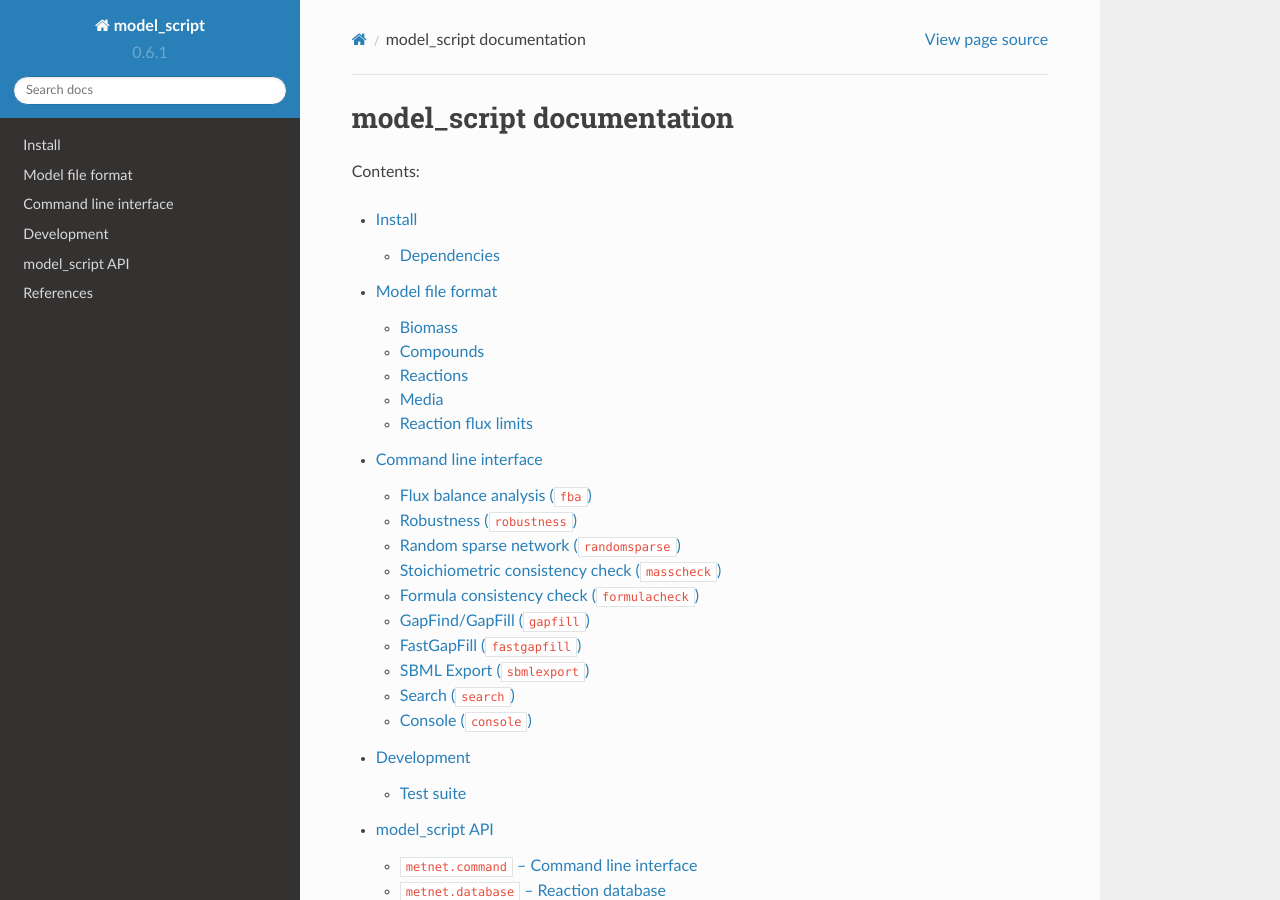
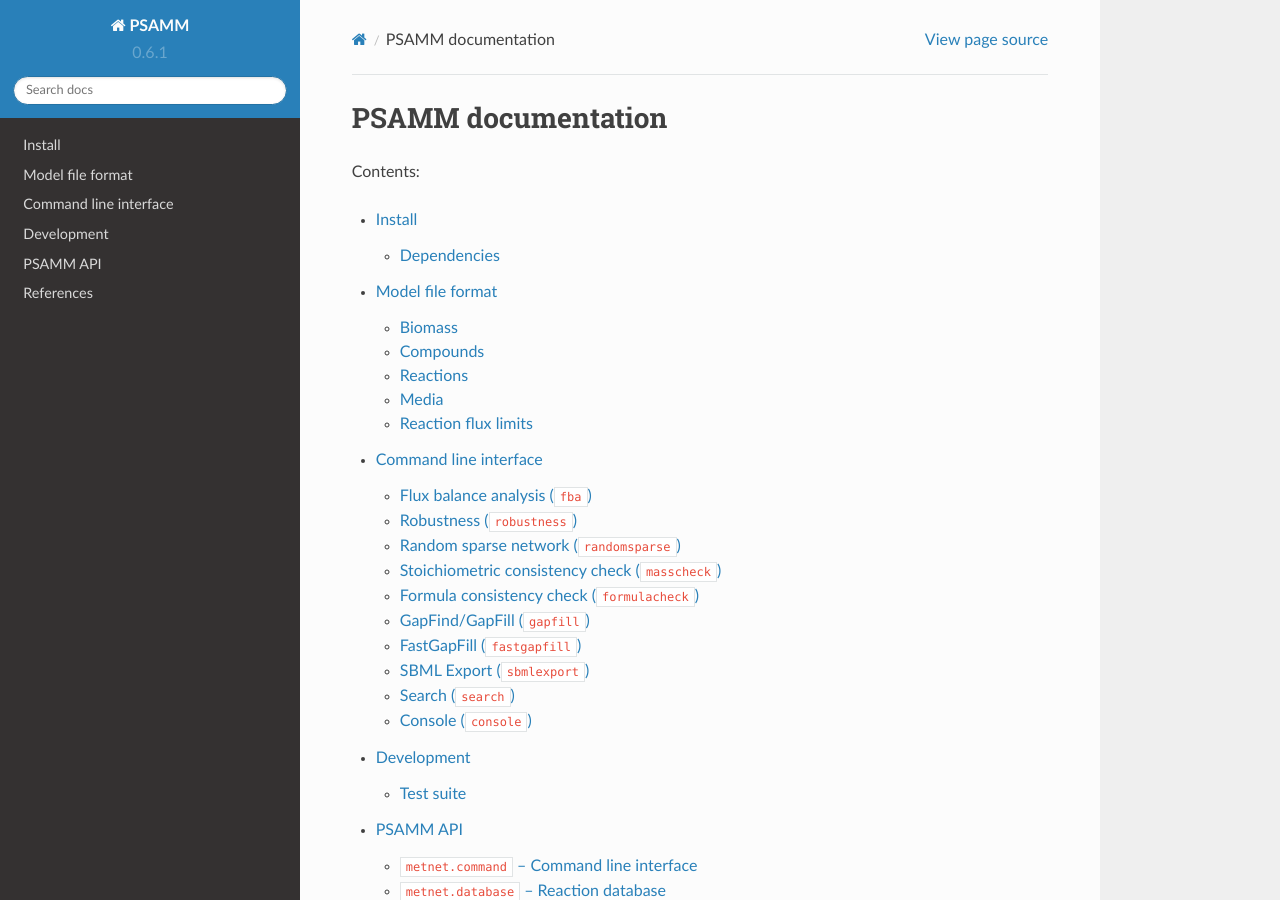
Before and after one commit to zhanglab/psamm, a Sphinx documentation site: the page built from docs/index.rst, in a window 1280 px wide and 900 px high. Built offline with Sphinx 7.4.7 and the Read the Docs theme 2.0.0, drawn with Linux system fonts in a browser that asks for light colours.

Commit message:
docs: Change name from model_script to PSAMM

```diff
--- a/docs/api.rst
+++ b/docs/api.rst
@@ -1,5 +1,5 @@
 
-model_script API
+PSAMM API
 ================
 
 .. toctree::
--- a/docs/conf.py
+++ b/docs/conf.py
@@ -1,6 +1,6 @@
 # -*- coding: utf-8 -*-
 #
-# model_script documentation build configuration file, created by
+# PSAMM documentation build configuration file, created by
 # sphinx-quickstart on Fri Mar 27 15:57:14 2015.
 #
 # This file is execfile()d with the current directory set to its
@@ -64,7 +64,7 @@ source_suffix = '.rst'
 master_doc = 'index'
 
 # General information about the project.
-project = u'model_script'
+project = u'PSAMM'
 copyright = u'2015, Jon Lund Steffensen'
 author = u'Jon Lund Steffensen'
 
@@ -224,7 +224,7 @@ html_static_path = ['_static']
 #html_search_scorer = 'scorer.js'
 
 # Output file base name for HTML help builder.
-htmlhelp_basename = 'model_scriptdoc'
+htmlhelp_basename = 'psammdoc'
 
 # -- Options for LaTeX output ---------------------------------------------
 
@@ -246,7 +246,7 @@ latex_elements = {
 # (source start file, target name, title,
 #  author, documentclass [howto, manual, or own class]).
 latex_documents = [
-  (master_doc, 'model_script.tex', u'model\\_script Documentation',
+  (master_doc, 'psamm.tex', u'PSAMM Documentation',
    u'Jon Lund Steffensen', 'manual'),
 ]
 
@@ -276,7 +276,7 @@ latex_documents = [
 # One entry per manual page. List of tuples
 # (source start file, name, description, authors, manual section).
 man_pages = [
-    (master_doc, 'model_script', u'model_script Documentation',
+    (master_doc, 'PSAMM', u'PSAMM Documentation',
      [author], 1)
 ]
 
@@ -290,8 +290,8 @@ man_pages = [
 # (source start file, target name, title, author,
 #  dir menu entry, description, category)
 texinfo_documents = [
-  (master_doc, 'model_script', u'model_script Documentation',
-   author, 'model_script', 'One line description of project.',
+  (master_doc, 'PSAMM', u'PSAMM Documentation',
+   author, 'PSAMM', 'One line description of project.',
    'Miscellaneous'),
 ]
 
--- a/docs/index.rst
+++ b/docs/index.rst
@@ -1,6 +1,6 @@
 
-model_script documentation
-==========================
+PSAMM documentation
+===================
 
 Contents:
 
```
Also changed, not shown: 1 other file.
